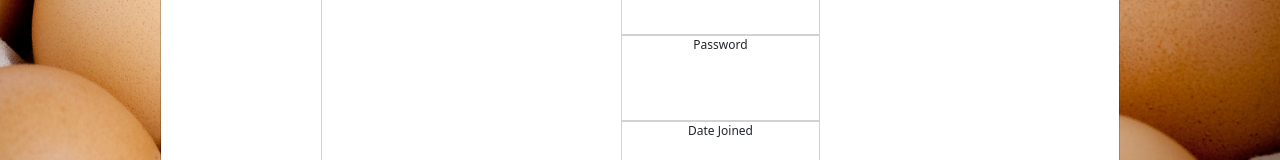
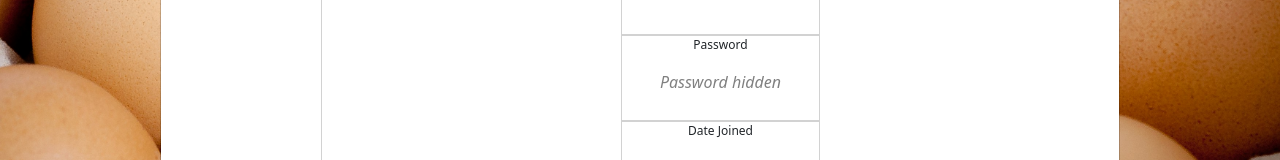
Before and after one commit to rmit-fsd-2024-s1/s4007740-s4006583-a2, a React (Vite) app in the folder DIRT/: page /Profile/EditProfile in a window 1280 px wide. Shown: the part 411-571 px from the top of the page. Built offline with nearby package versions, Linux system fonts and the light colour scheme.

Commit message:
changed password display cause it was wack

```diff
--- a/DIRT/src/pages/profile-pages/EditProfile.tsx
+++ b/DIRT/src/pages/profile-pages/EditProfile.tsx
@@ -29,7 +29,7 @@ export default function EditProfile() {
 		}
 		getUserInfo();
 	}, []);
-
+	//password variable {userInfo.password_hash}
 	return (
 		<>
 			<div className="EditProfile">
@@ -45,7 +45,7 @@ export default function EditProfile() {
 					</div>
 					<div className="AccountDetail">
 						<p style={{ fontSize: '12px' }}>Password</p>
-						<p className="password-text">{userInfo.password_hash}</p>
+						<p className="password-text">Password hidden</p>
 					</div>
 					<div className="AccountDetail">
 						<p style={{ fontSize: '12px' }}>Date Joined</p>
--- a/DIRT/src/styles/EditProfile.css
+++ b/DIRT/src/styles/EditProfile.css
@@ -18,7 +18,9 @@
 }
 
 .password-text {
-	-webkit-text-security: disc;
+	/*-webkit-text-security: disc;*/
+	color: gray;
+	font-style: italic;
 }
 
 .edit-btn {
```
